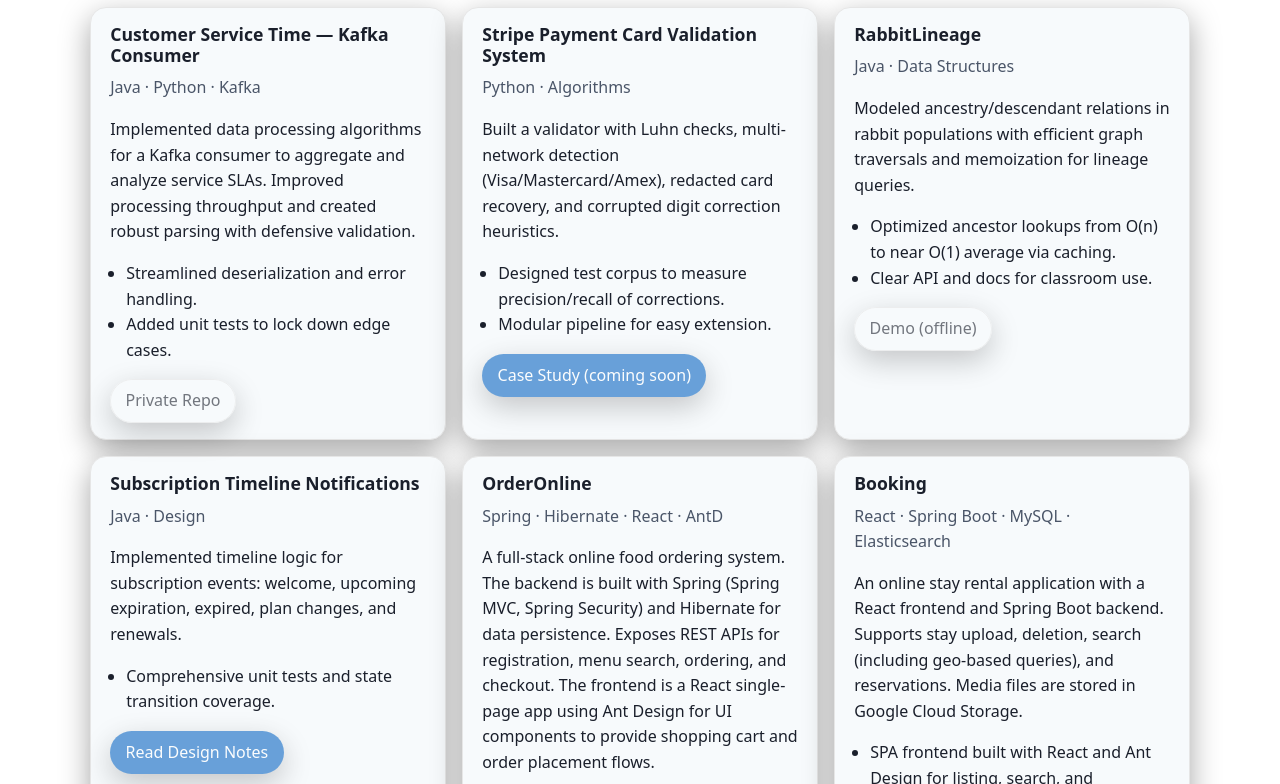
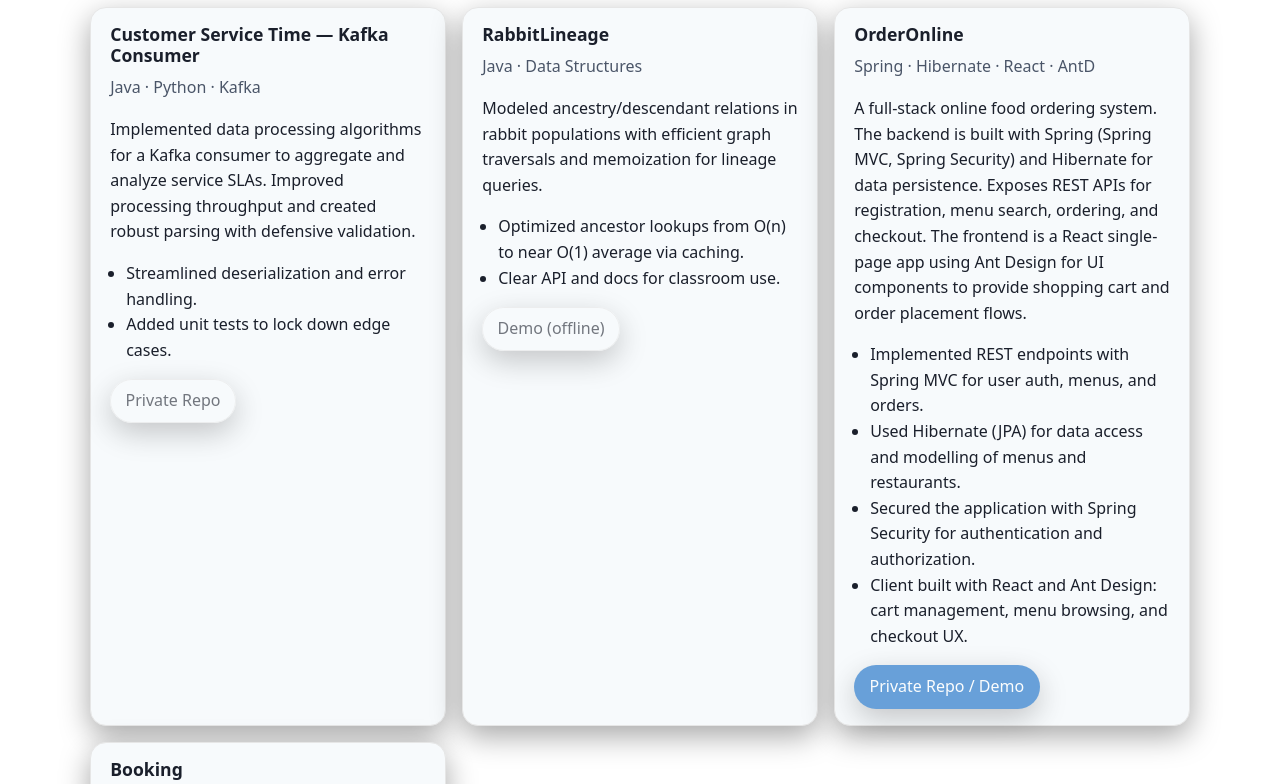
Before and after one commit to JingCui-mohawk/JingCui-mohawk.github.io, a plain HTML site: page index.html in a window 1280 px wide. Shown: the part 1536-2320 px from the top of the page. Drawn offline with Linux system fonts and the light colour scheme.

Commit message:
Revise coursework and skills in index.html
Updated coursework and skills sections to include C# and removed outdated project descriptions.

```diff
--- a/index.html
+++ b/index.html
@@ -69,7 +69,7 @@
           <h3>Mohawk College — Computer Systems Technician: Software Support (Co‑op)</h3>
           <span class="meta">Hamilton, ON · Expected 2026</span>
         </header>
-        <p>Coursework: Data structures & algorithms, Java/Python, networking, DevOps tooling, project management.</p>
+        <p>Coursework: Data structures & algorithms, Java/Python/C#, networking, DevOps tooling, project management.</p>
         <ul class="bullets">
           <li>Recipient: Amcan Castings Ltd. Bursary.</li>
           <li>Hands-on labs: Git, Linux, containers, CI, cloud fundamentals.</li>
@@ -91,7 +91,7 @@
         <div>
           <h3>Languages</h3>
           <ul class="tags">
-            <li>Java</li><li>Python</li><li>PowerShell</li><li>Bash</li><li>JavaScript</li><li>C#</li>
+            <li>Java</li><li>Python</li><li>C#</li><li>PowerShell</li><li>Bash</li><li>JavaScript</li><li>C#</li>
           </ul>
         </div>
         <div>
@@ -136,21 +136,6 @@
         </article>
         <article class="card project">
           <header>
-            <h3>Stripe Payment Card Validation System</h3>
-            <span class="meta">Python · Algorithms</span>
-          </header>
-          <p>Built a validator with Luhn checks, multi-network detection (Visa/Mastercard/Amex),
-             redacted card recovery, and corrupted digit correction heuristics.</p>
-          <ul class="bullets">
-            <li>Designed test corpus to measure precision/recall of corrections.</li>
-            <li>Modular pipeline for easy extension.</li>
-          </ul>
-          <footer>
-            <a class="btn" href="#" aria-disabled="true">Case Study (coming soon)</a>
-          </footer>
-        </article>
-        <article class="card project">
-          <header>
             <h3>RabbitLineage</h3>
             <span class="meta">Java · Data Structures</span>
           </header>
@@ -162,20 +147,6 @@
           </ul>
           <footer>
             <a class="btn btn-secondary" href="#" aria-disabled="true">Demo (offline)</a>
-          </footer>
-        </article>
-        <article class="card project">
-          <header>
-            <h3>Subscription Timeline Notifications</h3>
-            <span class="meta">Java · Design</span>
-          </header>
-          <p>Implemented timeline logic for subscription events: welcome, upcoming expiration, expired,
-             plan changes, and renewals.</p>
-          <ul class="bullets">
-            <li>Comprehensive unit tests and state transition coverage.</li>
-          </ul>
-          <footer>
-            <a class="btn" href="#" aria-disabled="true">Read Design Notes</a>
           </footer>
         </article>
         <article class="card project">
@@ -234,8 +205,8 @@
     <section id="contact" class="container section">
       <h2>Contact</h2>
       <div class="contact-card card">
-        <p>Email: <a href="mailto:jing.cui@mohawkcollege.ca">you@example.com</a></p>
-        <p>GitHub: <a href="https://github.com/JingCui-mohawk">github.com/your-username</a></p>
+        <p>Email: <a href="mailto:jing.cui@mohawkcollege.ca">github.com/JingCui-mohawk</a></p>
+        <p>GitHub: <a href="https://github.com/JingCui-mohawk">github.com/JingCui-mohawk</a></p>
         <form class="contact-form" action="mailto:jing.cui@mohawkcollege.ca" method="post" enctype="text/plain">
           <label for="message">Quick message:</label>
           <textarea id="message" name="message" rows="4" placeholder="Hello! I’d love to chat about..."></textarea>
```
